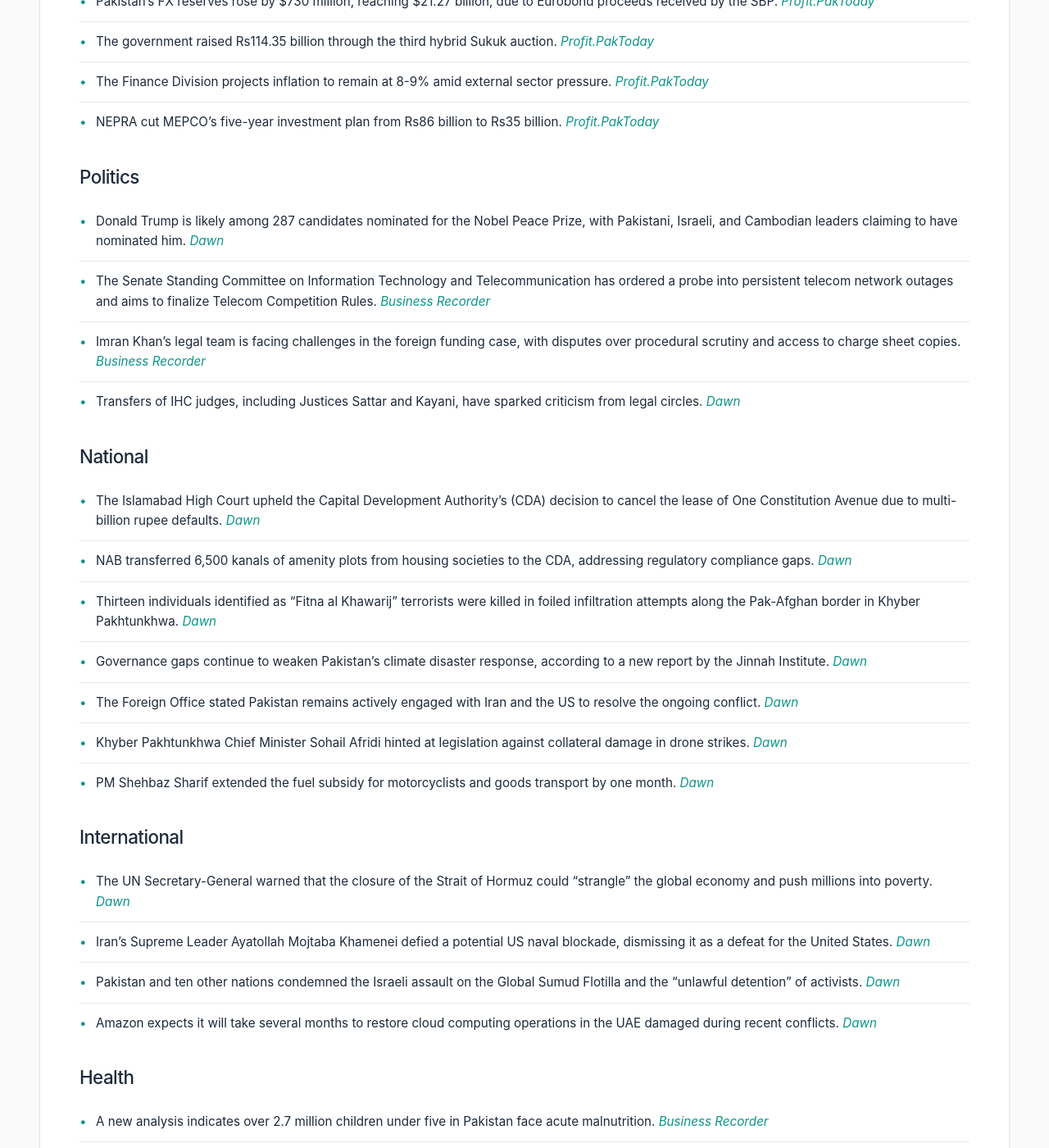
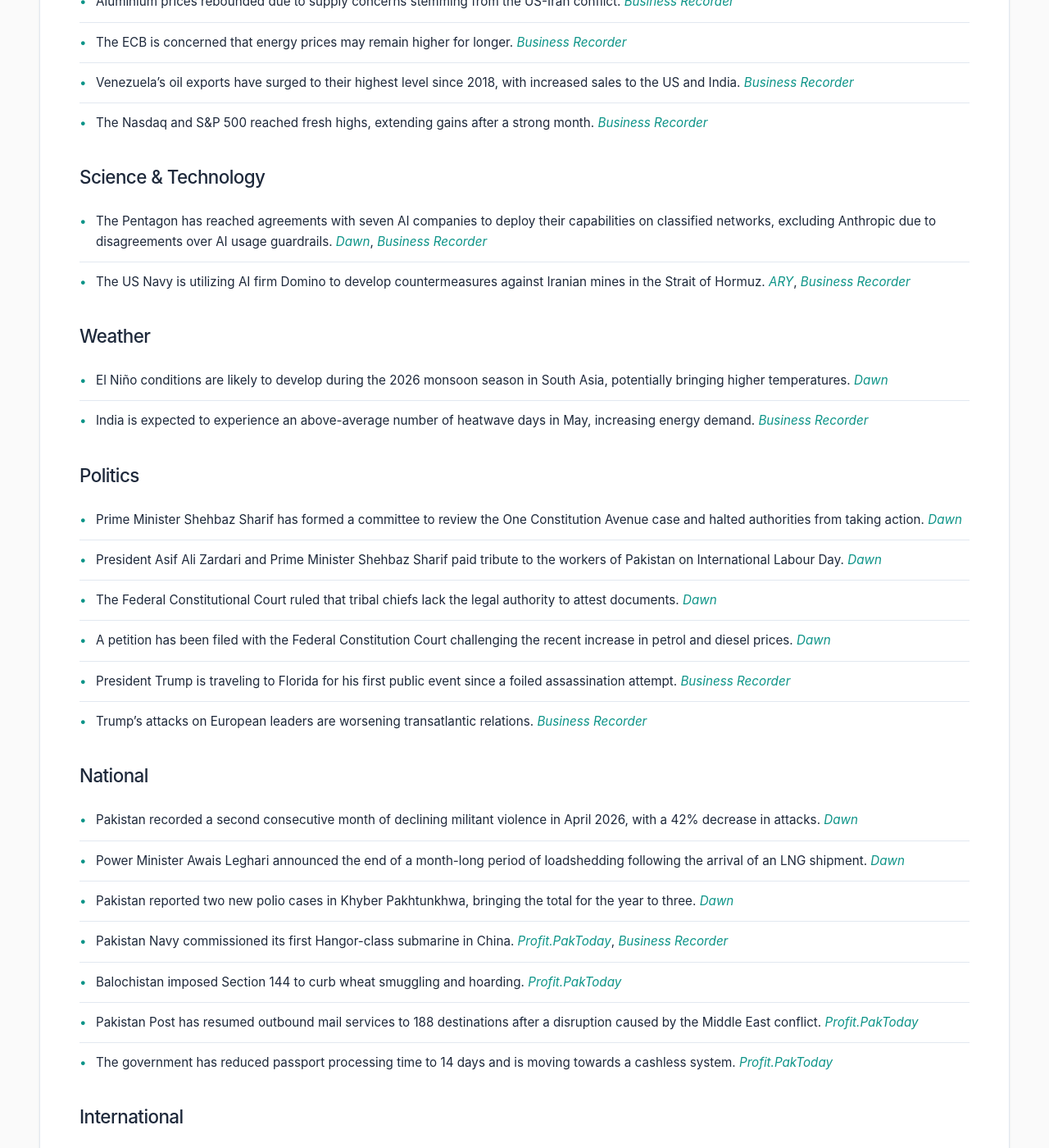
Before and after one commit to zsubzwary/news, a Jekyll site: the page built from en/index.md, in a window 1280 px wide and 1400 px high, scrolled down 643 px. Shown: the whole window at 82% size. Built offline with Jekyll 4.4.1, drawn with Linux system fonts in a browser that asks for light colours; some web fonts are replaced; some of the changed text lies outside the part shown.

Commit message:
DateTime; 2026-05-01T16:02:20.574Z

```diff
--- a/en/index.md
+++ b/en/index.md
@@ -4,68 +4,71 @@ title: Pakistan News Briefing
 lang: en
 ---
 
-Published at: 01-May-2026 09:02PKT
+Published at: 01-May-2026 21:02PKT
 
 Time to read: 6 mins
 
 ### Economy
-- Fuel prices have increased significantly, with petrol nearing Rs400 per litre, following government decisions influenced by global costs and IMF concurrence. *[Dawn](https://www.dawn.com/news/1996570/fuel-hits-rs400-per-litre-as-govt-passes-on-global-impact)*
-- The Arif Habib-led consortium has notified the Privatisation Commission of its intent to acquire the remaining 25% stake in Pakistan International Airlines Corporation (PIACL), representing an expected investment of approximately Rs180 billion. *[Dawn](https://www.dawn.com/news/1996427/arif-habib-led-consortium-notifies-privatisation-commission-of-its-intent-to-acquire-remaining-25pc-pia-stake)*
-- The FBR reported a tax shortfall of Rs684 billion in the first ten months of FY2025-26, with collections at Rs10,261 billion against a target of Rs10,945 billion. *[Profit.PakToday](https://profit.pakistantoday.com.pk/2026/05/01/fbr-tax-shortfall-widens-to-rs684-billion-in-10-months-of-fy2025-26/)*
-- Pakistan’s FX reserves rose by $730 million, reaching $21.27 billion, due to Eurobond proceeds received by the SBP. *[Profit.PakToday](https://profit.pakistantoday.com.pk/2026/04/30/pakistan-fx-reserves-rise-sbp-holdings-up-730m-on-eurobond-proceeds/)*
-- The government raised Rs114.35 billion through the third hybrid Sukuk auction. *[Profit.PakToday](https://profit.pakistantoday.com.pk/2026/04/30/government-raises-rs114-35bn-in-third-hybrid-sukuk-auction/)*
-- The Finance Division projects inflation to remain at 8-9% amid external sector pressure. *[Profit.PakToday](https://profit.pakistantoday.com.pk/2026/05/01/finance-division-projects-inflation-at-8-9-amid-external-sector-pressure/)*
-- NEPRA cut MEPCO’s five-year investment plan from Rs86 billion to Rs35 billion. *[Profit.PakToday](https://profit.pakistantoday.com.pk/2026/05/01/nepra-cuts-mepco-five-year-investment-plan-from-rs86-billion-to-rs35-billion/)*
+- Pakistan and South Korea agreed to expedite negotiations on a Comprehensive Economic Partnership Agreement (CEPA) to boost trade and investment. *[Profit.PakToday](https://profit.pakistantoday.com.pk/2026/05/01/pakistan-south-korea-agree-to-speed-up-cepa-talks-amid-renewed-trade-push/)*
+- The PSX outlook is heavily influenced by geopolitical events, the upcoming IMF decision, and cues from the national budget. *[Profit.PakToday](https://profit.pakistantoday.com.pk/2026/05/01/psx-outlook-hinges-on-geopolitics-imf-decision-and-budget-cues-report/)*
+- Pakistan’s inflation rate has returned to double digits, reaching 10.9% in April 2026. *[Business Recorder](https://www.brecorder.com/news/40419167/pakistan-inflation-returns-to-double-digits-at-109-in-april-2026)*
+- Oil prices rose due to the ongoing standoff with Iran, the closure of the Strait of Hormuz, and the US blockade squeezing supply. *[Profit.PakToday](https://profit.pakistantoday.com.pk/2026/05/01/oil-climbs-as-iran-standoff-persists-hormuz-shut-and-us-blockade-squeeze-supply/)*
+- Aluminium prices rebounded due to supply concerns stemming from the US-Iran conflict. *[Business Recorder](https://www.brecorder.com/news/40419172/aluminium-rebounds-on-supply-concerns-amid-us-iran-standoff)*
+- The ECB is concerned that energy prices may remain higher for longer. *[Business Recorder](https://www.brecorder.com/news/40419171/ecbs-makhlouf-concerned-energy-prices-may-stay-higher-for-longer)*
+- Venezuela’s oil exports have surged to their highest level since 2018, with increased sales to the US and India. *[Business Recorder](https://www.brecorder.com/news/40419183/venezuelas-oil-exports-jump-to-highest-since-2018-with-more-sales-to-us-india)*
+- The Nasdaq and S&P 500 reached fresh highs, extending gains after a strong month. *[Business Recorder](https://www.brecorder.com/news/40419182/nasdaq-sampp-500-hit-fresh-highs-as-wall-st-extends-gains-after-best-month-in-years)*
+
+### Science & Technology
+- The Pentagon has reached agreements with seven AI companies to deploy their capabilities on classified networks, excluding Anthropic due to disagreements over AI usage guardrails. *[Dawn](https://www.dawn.com/news/1996692/pentagon-reaches-agreements-with-top-ai-companies-but-not-anthropic)*, *[Business Recorder](https://www.brecorder.com/news/40419185/pentagon-reaches-agreements-with-top-ai-companies-but-not-anthropic)*
+- The US Navy is utilizing AI firm Domino to develop countermeasures against Iranian mines in the Strait of Hormuz. *[ARY](https://arynews.tv/ai-enhances-us-navy-mine-hunting-in-strait-of-hormuz)*, *[Business Recorder](https://www.brecorder.com/news/40419176/us-navy-turns-to-ai-firm-domino-for-options-to-counter-iranian-mines)*
+
+### Weather
+- El Niño conditions are likely to develop during the 2026 monsoon season in South Asia, potentially bringing higher temperatures. *[Dawn](https://www.dawn.com/news/1996647/el-nino-conditions-likely-to-develop-during-2026-monsoon-season-in-south-asia-pmd-says)*
+- India is expected to experience an above-average number of heatwave days in May, increasing energy demand. *[Business Recorder](https://www.brecorder.com/news/40419169/india-to-see-above-average-number-of-heatwave-days-in-may-as-energy-demand-surges)*
 
 ### Politics
-- Donald Trump is likely among 287 candidates nominated for the Nobel Peace Prize, with Pakistani, Israeli, and Cambodian leaders claiming to have nominated him. *[Dawn](https://www.dawn.com/news/1996525/trump-likely-among-287-candidates-for-nobel-peace-prize)*
-- The Senate Standing Committee on Information Technology and Telecommunication has ordered a probe into persistent telecom network outages and aims to finalize Telecom Competition Rules. *[Business Recorder](https://www.brecorder.com/news/40419120/senate-body-orders-probe-into-telecom-network-outages)*
-- Imran Khan’s legal team is facing challenges in the foreign funding case, with disputes over procedural scrutiny and access to charge sheet copies. *[Business Recorder](https://www.brecorder.com/news/40419114/foreign-funding-case-against-ik-defence-prosecution-clash-over-procedural-scrutiny)*
-- Transfers of IHC judges, including Justices Sattar and Kayani, have sparked criticism from legal circles. *[Dawn](https://www.dawn.com/news/1996423/freshly-transferred-justices-sattar-kayani-to-hear-cases-at-phc-lhc-from-coming-week)*
+- Prime Minister Shehbaz Sharif has formed a committee to review the One Constitution Avenue case and halted authorities from taking action. *[Dawn](https://www.dawn.com/news/1996669/pm-forms-committee-to-review-one-constitution-avenue-case-halts-authorities-from-taking-action)*
+- President Asif Ali Zardari and Prime Minister Shehbaz Sharif paid tribute to the workers of Pakistan on International Labour Day. *[Dawn](https://www.dawn.com/news/1996635/backbone-of-our-society-president-premier-pay-tribute-to-workers-of-pakistan-on-international-labour-day)*
+- The Federal Constitutional Court ruled that tribal chiefs lack the legal authority to attest documents. *[Dawn](https://www.dawn.com/news/1996664/tribal-chiefs-lack-legal-authority-to-attest-documents-federal-constitutional-court-rules)*
+- A petition has been filed with the Federal Constitution Court challenging the recent increase in petrol and diesel prices. *[Dawn](https://www.dawn.com/news/1996676/fcc-moved-against-increase-in-petrol-diesel-prices)*
+- President Trump is traveling to Florida for his first public event since a foiled assassination attempt. *[Business Recorder](https://www.brecorder.com/news/40419175/trump-heads-to-florida-stronghold-in-first-public-event-since-foiled-attack)*
+- Trump’s attacks on European leaders are worsening transatlantic relations. *[Business Recorder](https://www.brecorder.com/news/40419174/trumps-attacks-on-europes-leaders-worsen-transatlantic-frost)*
 
 ### National
-- The Islamabad High Court upheld the Capital Development Authority’s (CDA) decision to cancel the lease of One Constitution Avenue due to multi-billion rupee defaults. *[Dawn](https://www.dawn.com/news/1996486/ihc-upholds-capital-development-authoritys-decision-of-canceling-one-constitution-avenue-lease)*
-- NAB transferred 6,500 kanals of amenity plots from housing societies to the CDA, addressing regulatory compliance gaps. *[Dawn](https://www.dawn.com/news/1996478/nab-transfers-6500-kanals-of-amenity-plots-from-housing-societies-to-capital-development-authority)*
-- Thirteen individuals identified as “Fitna al Khawarij” terrorists were killed in foiled infiltration attempts along the Pak-Afghan border in Khyber Pakhtunkhwa. *[Dawn](https://www.dawn.com/news/1996454/13-terrorists-killed-as-bids-to-infiltrate-pak-afghan-border-in-kp-foiled-ispr)*
-- Governance gaps continue to weaken Pakistan’s climate disaster response, according to a new report by the Jinnah Institute. *[Dawn](https://www.dawn.com/news/1996479/governance-gaps-weaken-pakistans-climate-disaster-response-report-warns)*
-- The Foreign Office stated Pakistan remains actively engaged with Iran and the US to resolve the ongoing conflict. *[Dawn](https://www.dawn.com/news/1996386/clock-on-diplomacy-has-not-stopped-fo-says-pakistan-remains-actively-engaged-with-iran-us-to-resolve-conflict)*
-- Khyber Pakhtunkhwa Chief Minister Sohail Afridi hinted at legislation against collateral damage in drone strikes. *[Dawn](https://www.dawn.com/news/1996445/kp-cm-afridi-hints-at-legislation-against-collateral-damage-in-drone-strikes)*
-- PM Shehbaz Sharif extended the fuel subsidy for motorcyclists and goods transport by one month. *[Dawn](https://www.dawn.com/news/1996417/pm-shehbaz-extends-fuel-subsidy-for-motorcyclists-goods-transport-by-one-month)*
+- Pakistan recorded a second consecutive month of declining militant violence in April 2026, with a 42% decrease in attacks. *[Dawn](https://www.dawn.com/news/1996670/pakistan-sees-decline-in-militant-violence-for-2nd-straight-month-picss)*
+- Power Minister Awais Leghari announced the end of a month-long period of loadshedding following the arrival of an LNG shipment. *[Dawn](https://www.dawn.com/news/1996657/power-minister-declares-end-to-month-long-loadshedding-following-arrival-of-lng-shipment)*
+- Pakistan reported two new polio cases in Khyber Pakhtunkhwa, bringing the total for the year to three. *[Dawn](https://www.dawn.com/news/1996654/pakistan-reports-two-polio-cases-tally-for-current-year-reaches-three)*
+- Pakistan Navy commissioned its first Hangor-class submarine in China. *[Profit.PakToday](https://profit.pakistantoday.com.pk/2026/05/01/pakistan-navy-commissions-first-hangor-class-submarine-in-china)*, *[Business Recorder](https://www.brecorder.com/news/40419168/pakistan-navys-hangor-class-submarines-a-new-era-of-maritime-deterrence)*
+- Balochistan imposed Section 144 to curb wheat smuggling and hoarding. *[Profit.PakToday](https://profit.pakistantoday.com.pk/2026/05/01/balochistan-imposes-section-144-to-curb-wheat-smuggling-and-hoarding/)*
+- Pakistan Post has resumed outbound mail services to 188 destinations after a disruption caused by the Middle East conflict. *[Profit.PakToday](https://profit.pakistantoday.com.pk/2026/05/01/pakistan-post-resumes-outbound-mail-to-188-destinations-after-war-disruption/)*
+- The government has reduced passport processing time to 14 days and is moving towards a cashless system. *[Profit.PakToday](https://profit.pakistantoday.com.pk/2026/05/01/govt-cuts-passport-processing-time-to-14-days-moves-to-cashless-system/)*
 
 ### International
-- The UN Secretary-General warned that the closure of the Strait of Hormuz could “strangle” the global economy and push millions into poverty. *[Dawn](https://www.dawn.com/news/1996527/un-chief-warns-hormuz-closure-strangling-global-economy)*
-- Iran’s Supreme Leader Ayatollah Mojtaba Khamenei defied a potential US naval blockade, dismissing it as a defeat for the United States. *[Dawn](https://www.dawn.com/news/1996407/in-fresh-message-irans-supreme-leader-ayatollah-mojtaba-khamenei-defies-us-naval-blockade)*
-- Pakistan and ten other nations condemned the Israeli assault on the Global Sumud Flotilla and the “unlawful detention” of activists. *[Dawn](https://www.dawn.com/news/1996359/pakistan-10-other-nations-condemn-israeli-assault-on-gaza-aid-flotilla-unlawful-detention-of-activists)*
-- Amazon expects it will take several months to restore cloud computing operations in the UAE damaged during recent conflicts. *[Dawn](https://www.dawn.com/news/1996414/amazon-says-damaged-uae-cloud-region-recovery-to-take-several-months)*
+- Over 100 activists aboard aid ships bound for Gaza were intercepted by Israeli forces and taken to Crete. *[Dawn](https://www.dawn.com/news/1996697/over-100-gaza-aid-flotilla-activists-taken-to-crete-after-israeli-interception)*
+- India raised prices for cooking gas and jet fuel due to supply pressures from the Middle East war. *[Dawn](https://www.dawn.com/news/1996683/india-raises-cooking-gas-jet-fuel-prices-as-supply-pressures-mount)*
+- Iran has sent a new proposal for negotiations with the US to Pakistan as a mediator. *[ARY](https://arynews.tv/iran-proposes-new-negotiations-with-the-us)*, *[Business Recorder](https://www.brecorder.com/news/40419179/iran-offers-new-proposal-amid-stalled-us-peace-talks)*
+- The UAE stated that Iran cannot be trusted regarding arrangements for the Strait of Hormuz. *[Business Recorder](https://www.brecorder.com/news/40419177/uae-says-iran-cannot-be-trusted-over-hormuz-peace-efforts-at-an-impasse)*
+- Ukrainian drones sparked a new fire at a Russian port in Tuapse. *[Business Recorder](https://www.brecorder.com/news/40419170/ukrainian-drones-spark-new-blaze-at-russian-port-of-tuapse)*
+
+### Sports
+- Pakistan has moved up in the latest ICC Men’s Test Rankings. *[ARY](https://arynews.tv/pakistan-move-up-in-latest-icc-mens-test-rankings)*
+- Arsenal manager Mikel Arteta emphasized the need for his team to manage their emotions during the title race. *[ARY](https://arynews.tv/arsenal-must-manage-emotions-of-title-race-says-arteta)*
+- Newcastle United’s Saudi Arabian owners remain committed to the club’s success. *[ARY](https://arynews.tv/howe-says-saudi-backers-are-fully-behind-newcastle)*, *[Business Recorder](https://www.brecorder.com/news/40419173/saudi-owners-desire-for-success-at-newcastle-remains-unchanged-says-howe)*
+- Olympic bronze medallist Alysha Newman has been suspended for doping violations. *[Business Recorder](https://www.brecorder.com/news/40419184/olympic-bronze-medallist-newman-suspended-for-missing-doping-tests)*
 
 ### Health
-- A new analysis indicates over 2.7 million children under five in Pakistan face acute malnutrition. *[Business Recorder](https://www.brecorder.com/news/40419117/over-27m-children-under-five-facing-acute-malnutrition)*
-- Vitamins and omega-3 supplements may improve autism symptoms. *[ARY](https://arynews.tv/vitamin-supplements-autism-symptoms)*
+- Pakistan reported two new polio cases, bringing the total for the year to three. *[Dawn](https://www.dawn.com/news/1996654/pakistan-reports-two-polio-cases-tally-for-current-year-reaches-three)*
+- A report highlights the increasing online violence against women journalists, exacerbated by AI. *[Dawn](https://www.dawn.com/news/1996629/abuse-of-women-journalists-made-easier-and-more-damaging-by-ai)*
 
 ### Other
-- The Breathe Pakistan International Climate Change Conference venue has been shifted to the Sheesh Mahal Hall of Serena Hotel, Islamabad. *[Dawn](https://www.dawn.com/news/1996562/breathe-pakistan-conference-to-be-held-at-serena)*
-- Regulatory repression and amendments to the Prevention of Electronic Crimes Act (PECA) are creating a climate of fear and self-censorship among journalists in Pakistan. *[Dawn](https://www.dawn.com/news/1996563/journalists-compelled-to-self-censor-to-avoid-legal-trouble)*
-- Cambridge International Education confirmed a leak of its AS-level mathematics paper. *[Dawn](https://www.dawn.com/news/1996400/cambridge-confirms-as-level-math-exam-leak-says-working-on-determining-next-steps)*
-- Several reports of UFO sightings have been reported, including one captured on camera over a seafront. *[ARY](https://arynews.tv/ufo-captured-on-camera-seafront-student)*
-- A viral video shows a woman on a scooter stealing a potted plant. *[ARY](https://arynews.tv/viral-video-shows-woman-on-scooter-stealing-potted-plant)*
-- A viral video shows a paragliding act going horribly wrong. *[ARY](https://arynews.tv/viral-video-paragliding-act-going-horribly-wrong)*
-- Movie reviews for "Minecraft" and "Fuze" were published. *[ARY](https://arynews.tv/a-minecraft-movie-2025-review)* & *[ARY](https://arynews.tv/fuze-movie-review-a-tense-heist-thriller-with-a-war-twist)*
-- Tips for beating the heatwave in Karachi were published. *[ARY](https://arynews.tv/heatwave-preventive-measures-karachi-viral)*
-- Pakistan is actively engaged with Somalia and Cambodia to secure the release of its nationals. *[Business Recorder](https://www.brecorder.com/news/40419111/release-of-nationals-actively-engaged-with-somalia-cambodia-govts-fo)*
-- The Austrian Ambassador hailed Pakistan as a global peacemaker and discussed energy partnerships. *[Business Recorder](https://www.brecorder.com/news/40419081/austrian-ambassador-hails-pakistan-as-a-global-peacemaker)*
-- The Punjab Food Authority busted a food fraud network. *[Business Recorder](https://www.brecorder.com/news/40419082/pfa-busts-food-fraud-network)*
-- Pakistan’s first drug testing laboratory has received WHO prequalification. *[Profit.PakToday](https://profit.pakistantoday.com.pk/2026/04/30/pakistan-drug-testing-lab-gets-who-prequalification/)*
-- A Rs23 billion package has been announced for katcha areas in Punjab. *[Business Recorder](https://www.brecorder.com/news/40419083/cm-punjab-announces-rs23bn-package-for-katcha-areas)*
-- A new housing scheme worth Rs3.2 trillion has been launched to build 500,000 homes. *[Profit.PakToday](https://profit.pakistantoday.com.pk/2026/05/01/pm-launches-rs3-2-trillion-housing-scheme-to-build-500000-homes/)*
-- The Punjab government is providing free cancer treatment with a budget of Rs13 billion. *[Business Recorder](https://www.brecorder.com/news/40419084/free-cancer-treatment-top-priority-kh-salman)*
-- Tarbela 5th Extension HPP is advancing towards carbon market registration. *[Business Recorder](https://www.brecorder.com/news/40419085/tarbela-5th-extension-hpp-advances-towards-carbon-market-registration)*
--PTCL refuted news regarding a potential change in investment position of e&. *[Business Recorder](https://www.brecorder.com/news/40419086/ptcl-refutes-news)*
-- The government is seeking investment in AI, robotics, and blockchain. *[Business Recorder](https://www.brecorder.com/news/40419087/investment-sought-in-ai-robotics-amp-blockchain)*
-- PTI leaders visited Adiala jail, but were denied a meeting with Imran Khan. *[Dawn](https://www.dawn.com/news/1996425/pti-leaders-turn-up-for-adiala-jail-visit-following-2-week-gap)*
-- Deputy Prime Minister Dar met with the EU VP to discuss regional issues. *[Business Recorder](https://www.brecorder.com/news/40419088/dar-eu-vp-talk-on-phone)*
-- Deputy Prime Minister Dar emphasized enhancing transparency and education quality in medical institutions. *[Business Recorder](https://www.brecorder.com/news/40419089/medical-dentistry-institutions-dar-for-enhancing-transparency-education-quality)*
-- The Senate body ordered a probe into telecom network outages. *[Business Recorder](https://www.brecorder.com/news/40419090/senate-body-orders-probe-into-telecom-network-outages)*
-- Sindh CM extended petrol subsidy for motorcycle owners. *[Business Recorder](https://www.brecorder.com/news/40419091/sindh-cm-extends-petrol-subsidy-for-motorcycle-owners)*
-- The Punjab Assembly saw a heated debate on wheat procurement failures. *[Business Recorder](https://www.brecorder.com/news/40419092/wheat-procurement-failures-punjab-pa-session-sees-heated-debate)*
-- Azma Bokhari stated there will be no “no-go” areas in Punjab. *[Business Recorder](https://www.brecorder.com/news/40419093/azma-says-there-will-be-no-no-go-areas-in-punjab)*
-- A Senate sub-committee was informed that PBM is responsible for Rs335 million irregularities. *[Business Recorder](https://www.brecorder.com/news/40419094/senate-body-told-pbm-responsible-for-rs335m-irregularities-no-recovery-plan-yet)*
+- A Japanese man was arrested after allegedly incinerating his wife’s body at a zoo. *[Dawn](https://www.dawn.com/news/1996652/japanese-man-arrested-after-wife-incinerated-at-zoo)*
+- Clashes broke out in Miranshah following the killing of a tribal elder. *[Dawn](https://www.dawn.com/news/1996648/clashes-break-out-in-miranshah-following-killing-of-tribal-elder)*
+- A police constable was martyred in a rocket attack on an armoured vehicle in Bannu. *[Dawn](https://www.dawn.com/news/1996631/constable-martyred-as-militants-launch-rocket-attack-on-armoured-police-vehicle-in-bannu)*
+- A Pakistani-flagged diesel tanker transited the Strait of Hormuz amid the blockade. *[Profit.PakToday](https://profit.pakistantoday.com.pk/2026/05/01/pakistani-flagged-diesel-tanker-transits-strait-of-hormuz-amid-blockade-report/)*
+- Dubai chefs are shrinking menus due to ingredient sourcing difficulties caused by the Iran war. *[Profit.PakToday](https://profit.pakistantoday.com.pk/2026/05/01/dubai-chefs-shrink-menus-as-iran-war-makes-ingredients-harder-to-source/)*
+- Pakistan is defending its trade practices in a US probe regarding forced labour imports. *[Profit.PakToday](https://profit.pakistantoday.com.pk/2026/05/01/pakistan-defends-trade-practices-in-us-probe-on-forced-labour-imports-report/)*
+- Prime Minister Shehbaz Sharif directed the early rollout of a regulatory system for virtual assets. *[Dawn](https://www.dawn.com/news/1996695/pm-shehbaz-says-regulatory-system-for-virtual-assets-should-be-operationalised-at-the-earliest)*, *[Business Recorder](https://www.brecorder.com/news/40419187/pm-shehbaz-directs-early-rollout-of-global-standard-virtual-assets-regulatory-system)*
+- A new documentary about Princess Diana will feature previously unreleased recordings. *[Business Recorder](https://www.brecorder.com/news/40419180/new-princess-diana-documentary-promises-her-own-words)*
+- Climate colonialism is highlighted as a key factor in Pakistan’s vulnerability to climate change. *[Dawn](https://www.dawn.com/news/1996700/climate-colonialism-why-pakistan-pays-the-price)*
+- A first multi-cargo transshipment vessel has arrived at Karachi port. *[ARY](https://arynews.tv/pakistan-historic-first-fully-transshipment-vessel)*
+- Punjab government announced new kite-flying rules for next year's Basant celebrations. *[Dawn](https://www.dawn.com/news/1996671/punjab-govt-announces-new-kite-flying-rules-for-next-years-basant-celebrations)*
```
